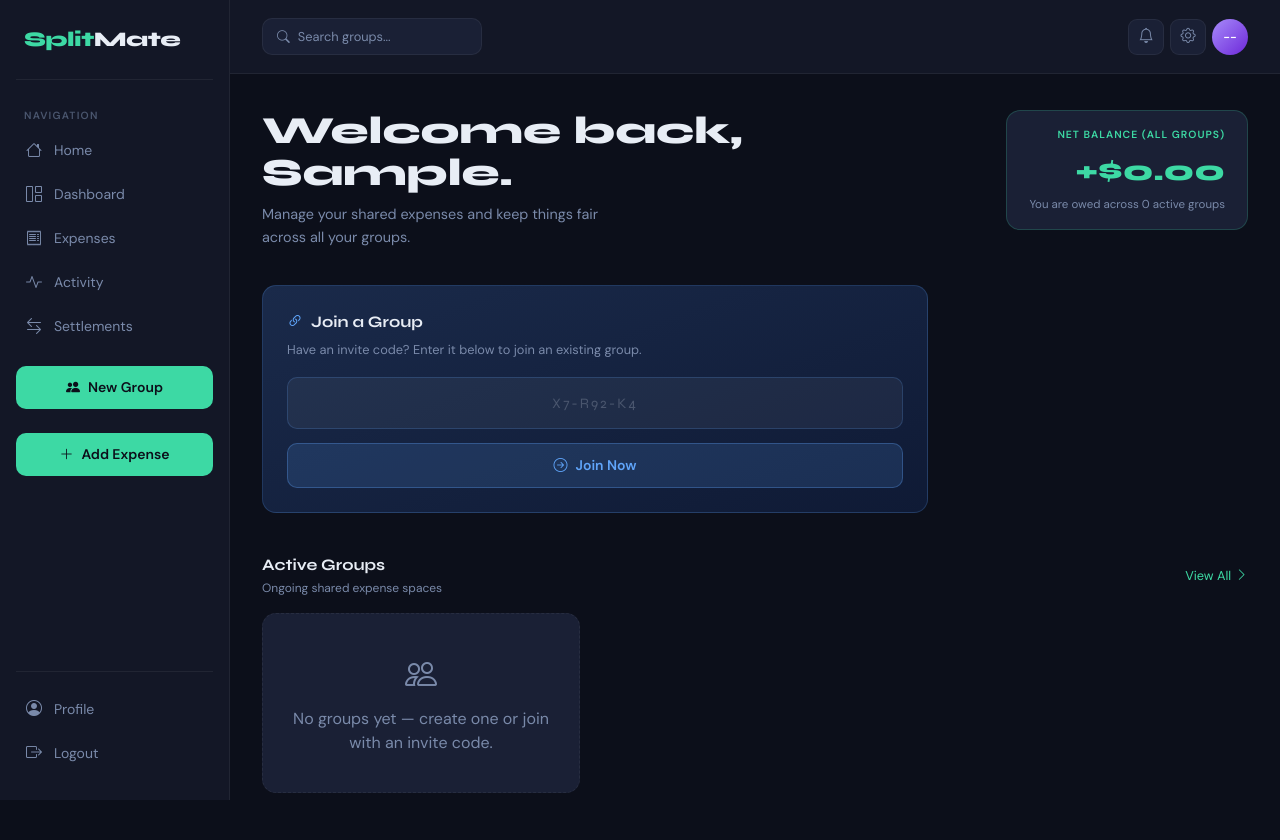
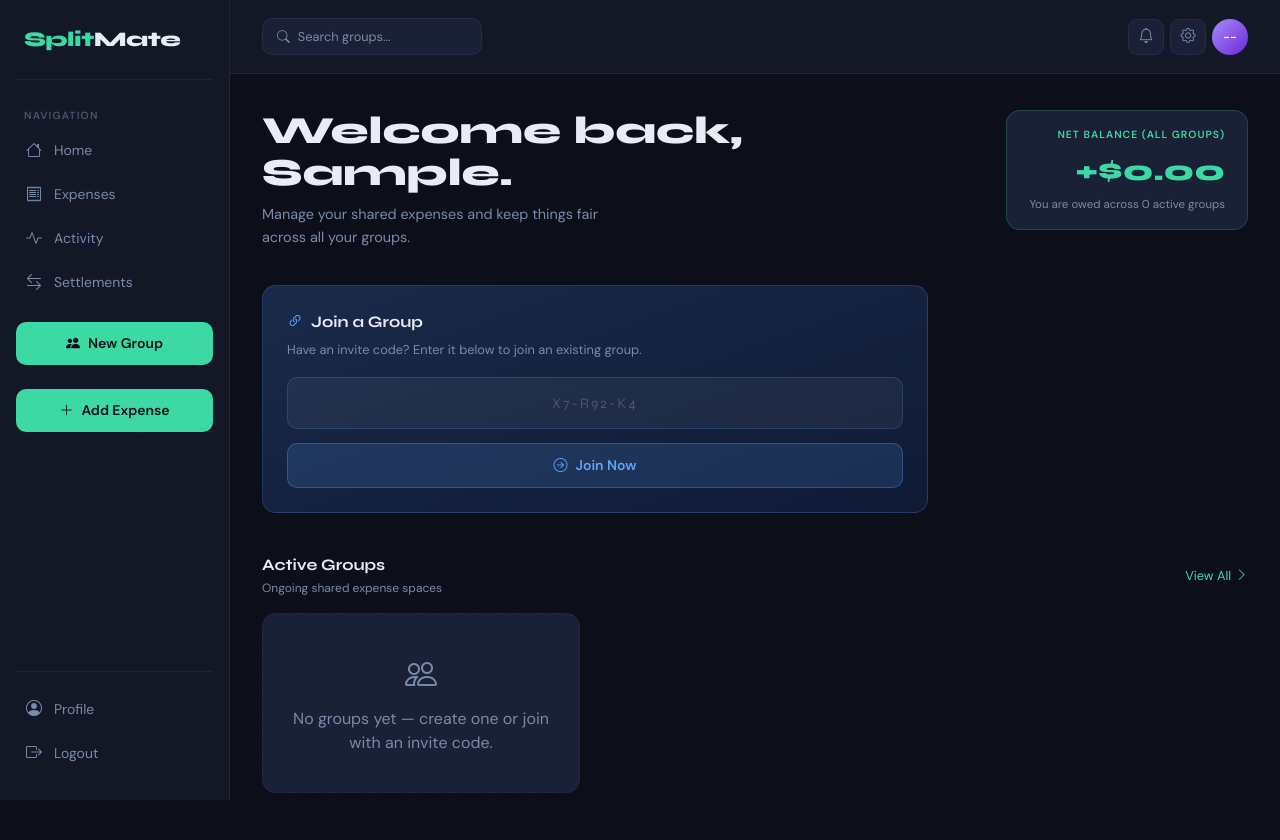
Before and after one commit to YashwardhanLaharia/CITS-3403-Project, a Flask app: page / in a window 1280 px wide. Shown: the top 840 px of the page. Run offline with Flask 3, Linux system fonts and the light colour scheme; the visitor is signed in with stand-in values (Sample User, id 1).

Commit message:
fix(ui): make dashboard link context-aware in sidebar

```diff
--- a/templates/_sidebar.html
+++ b/templates/_sidebar.html
@@ -3,7 +3,9 @@
 
   <div class="sidebar-section-label">Navigation</div>
   <a href="{{ url_for('main.index') }}" class="nav-item-btn {{ 'active' if active_page == 'home' }}"><i class="bi bi-house"></i> Home</a>
-  <a href="{{ url_for('main.index') }}" class="nav-item-btn"><i class="bi bi-grid-1x2"></i> Dashboard</a>
+  {% if group is defined and group %}
+  <a href="{{ url_for('main.group_dashboard', group_id=group.id) }}" class="nav-item-btn {{ 'active' if active_page == 'dashboard' }}"><i class="bi bi-grid-1x2"></i> Dashboard</a>
+  {% endif %}
   <a href="#" class="nav-item-btn"><i class="bi bi-receipt"></i> Expenses</a>
   <a href="#" class="nav-item-btn"><i class="bi bi-activity"></i> Activity</a>
   <a href="#" class="nav-item-btn"><i class="bi bi-arrow-left-right"></i> Settlements</a>
```
